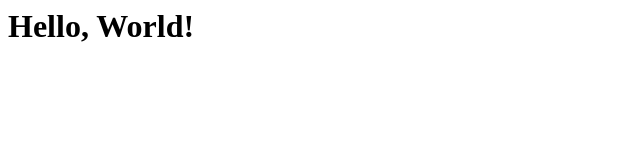
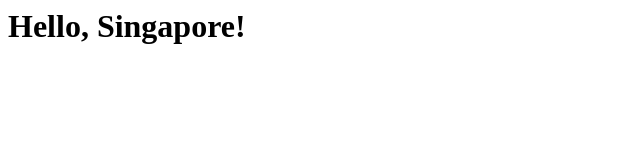
Before and after one commit to navyseal8/ippt, a plain HTML site: page index.html in a window 1280 px wide. Shown: the whole page, without its empty margins (0-640 px from the left). Drawn offline with Linux system fonts and the light colour scheme.

Commit message:
singapore

```diff
--- a/index.html
+++ b/index.html
@@ -1 +1 @@
-<h1>Hello, World!</h1>
+<h1>Hello, Singapore!</h1>
```
